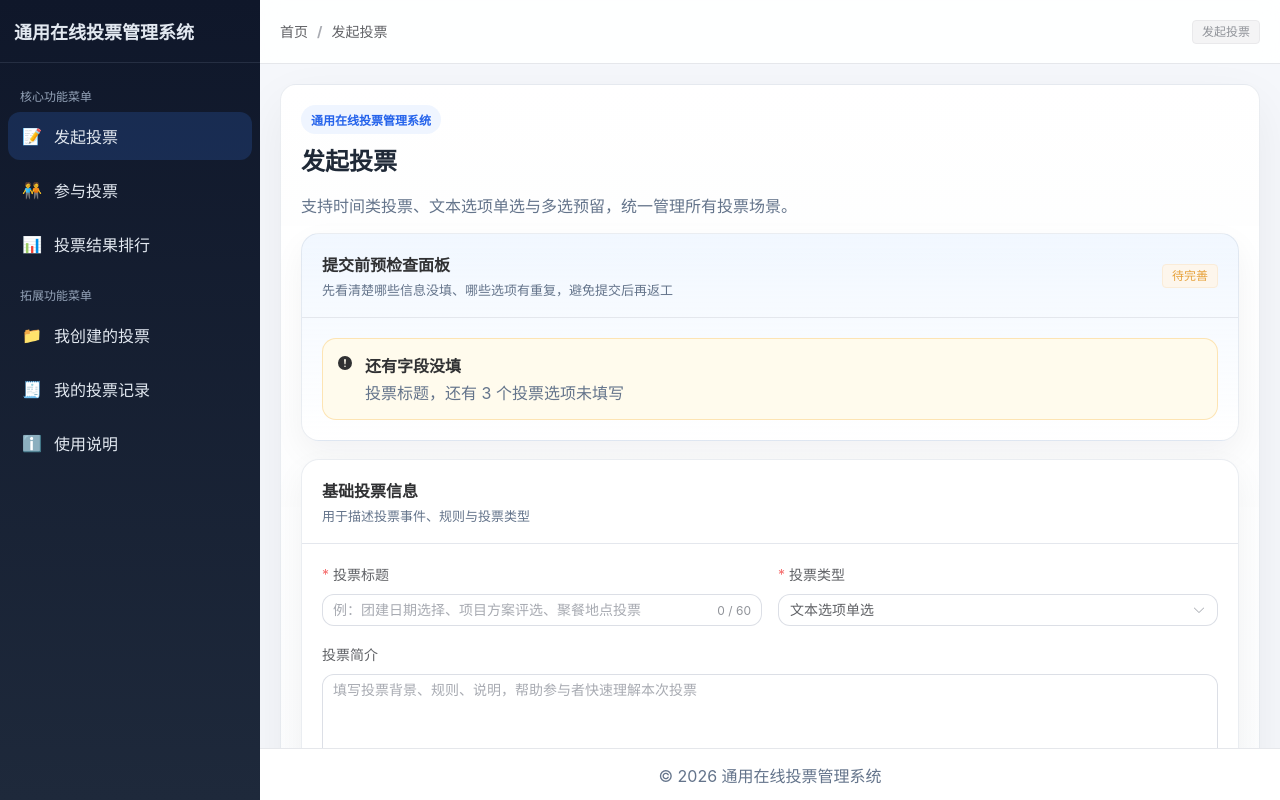
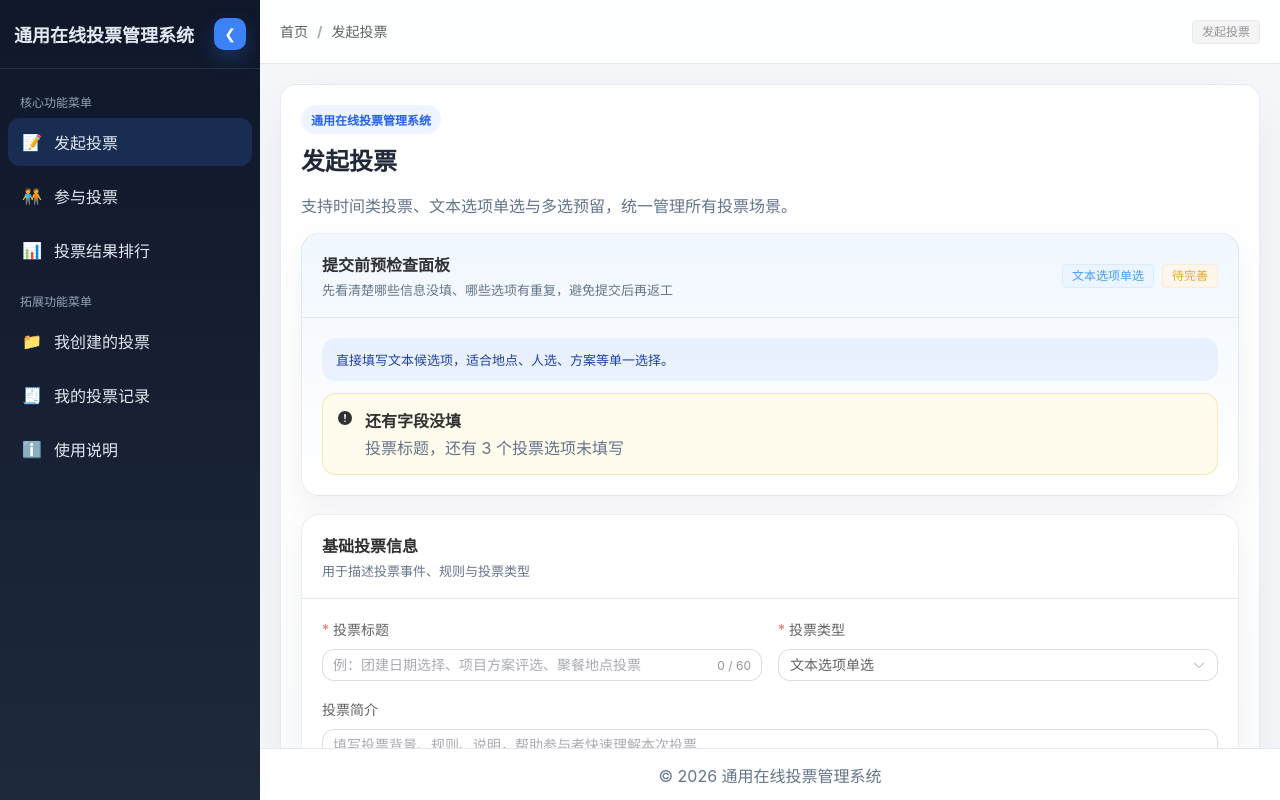
Before and after one commit to LYL-TUST/General-Online-Voting-Management-System, a Vue app in the folder client/: page /create in a window 1280 px wide. Built offline with nearby package versions, Linux system fonts and the light colour scheme.

Commit message:
优化投票选项问题

```diff
--- a/client/src/components/VoteCreateForm.vue
+++ b/client/src/components/VoteCreateForm.vue
@@ -7,9 +7,14 @@
             <h3>提交前预检查面板</h3>
             <p>先看清楚哪些信息没填、哪些选项有重复，避免提交后再返工</p>
           </div>
+          <div class="precheck-type-hint">
+            <el-tag effect="light">{{ voteTypeMeta.label }}</el-tag>
             <el-tag :type="precheckStatus.type" effect="light">{{ precheckStatus.label }}</el-tag>
           </div>
+        </div>
       </template>
+
+      <div class="precheck-intro">{{ voteTypeMeta.description }}</div>
 
       <div v-if="precheckIssues.length" class="issue-list">
         <div v-for="issue in precheckIssues" :key="issue.key" class="issue-item" :class="`issue-${issue.level}`">
@@ -77,14 +82,38 @@
             <h3>投票候选选项</h3>
             <p>{{ optionHint }}</p>
           </div>
+          <el-tag effect="plain">{{ optionModeHint }}</el-tag>
         </div>
       </template>
 
+      <div class="options-scroll-shell" :class="{ 'is-scrollable': isOptionsScrollable }">
         <transition-group name="slot-list" tag="div" class="slot-list">
           <div v-for="(slot, index) in form.options" :key="slot.id" class="slot-row">
             <div class="slot-main">
-            <el-form-item :label="`投票选项 ${index + 1}`" :prop="`options.${index}.label`" :rules="optionItemRules(index)" class="slot-item">
-              <el-input v-model="slot.label" maxlength="80" show-word-limit :placeholder="optionPlaceholder" />
+              <el-form-item :label="optionLabel(index)" :prop="`options.${index}.label`" :rules="optionItemRules(index)" class="slot-item">
+                <el-input
+                  v-if="form.voteType !== 'time'"
+                  v-model="slot.label"
+                  maxlength="80"
+                  show-word-limit
+                  :placeholder="optionPlaceholder"
+                />
+                <div v-else class="time-input-row">
+                  <el-time-picker
+                    v-model="slot.timeValue"
+                    value-format="HH:mm"
+                    format="HH:mm"
+                    placeholder="选择时间"
+                    class="time-input-row__time"
+                  />
+                  <el-input
+                    v-model="slot.timeSuffix"
+                    maxlength="32"
+                    show-word-limit
+                    placeholder="例如：周六、11月20日、A 方案"
+                    class="time-input-row__suffix"
+                  />
+                </div>
               </el-form-item>
 
               <el-form-item label="补充备注" :prop="`options.${index}.note`" class="slot-item">
@@ -97,6 +126,7 @@
             </el-button>
           </div>
         </transition-group>
+      </div>
 
       <el-alert v-if="duplicateHint" :title="duplicateHint" type="error" show-icon :closable="false" style="margin-top: 12px" />
 
@@ -120,7 +150,7 @@ const emit = defineEmits(['submit', 'reset']);
 const formRef = ref();
 const uid = () => `${Date.now()}-${Math.random().toString(16).slice(2)}`;
 
-const createOption = () => ({ id: uid(), label: '', note: '' });
+const createOption = () => ({ id: uid(), label: '', note: '', timeValue: '', timeSuffix: '' });
 const form = reactive({
   title: '',
   description: '',
@@ -130,8 +160,15 @@ const form = reactive({
   options: [createOption(), createOption(), createOption()]
 });
 
+const voteTypeMeta = computed(() => ({
+  time: { label: '时间类投票', description: '使用时间选择器填写候选项，适合会议时间、活动档期、日期选择。' },
+  'text-single': { label: '文本选项单选', description: '直接填写文本候选项，适合地点、人选、方案等单一选择。' },
+  'text-multi': { label: '文本选项多选', description: '适合允许选多个候选项的场景，结果页会提示可选多个。' }
+})[form.voteType]);
+
+const optionModeHint = computed(() => (form.voteType === 'time' ? '时间输入模式' : form.voteType === 'text-multi' ? '多选候选模式' : '单选候选模式'));
 const optionPlaceholder = computed(() => {
-  if (form.voteType === 'time') return '例：周六 14:00、11月20日、活动档期 A';
+  if (form.voteType === 'time') return '输入时间描述，例如：周六上午、11月20日 14:00';
   return '例：方案 A、餐厅 B、张三、礼品套装';
 });
 
@@ -144,13 +181,20 @@ const optionHint = computed(() => {
   return map[form.voteType];
 });
 
+const optionLabel = (index) => (form.voteType === 'time' ? `时间候选 ${index + 1}` : `投票选项 ${index + 1}`);
+
+const buildOptionValue = (item) => {
+  if (form.voteType === 'time') return [item.timeValue, item.timeSuffix].filter(Boolean).join(' ').trim();
+  return item.label.trim();
+};
+
 const optionItemRules = (index) => [
   {
-    validator: (_rule, value, callback) => {
-      if (!String(value || '').trim()) return callback(new Error('投票选项不能为空'));
-      const normalized = form.options.map((item) => item.label.trim());
-      const key = normalized[index];
-      if (key && normalized.filter((item) => item === key).length > 1) return callback(new Error('投票选项存在重复，请修改'));
+    validator: (_rule, _value, callback) => {
+      const current = buildOptionValue(form.options[index]);
+      if (!current) return callback(new Error(form.voteType === 'time' ? '请选择时间或填写时间描述' : '投票选项不能为空'));
+      const normalized = form.options.map((item) => buildOptionValue(item));
+      if (current && normalized.filter((item) => item === current).length > 1) return callback(new Error('投票选项存在重复，请修改'));
       callback();
     },
     trigger: ['blur', 'change']
@@ -171,7 +215,7 @@ const rules = {
 const duplicateHint = computed(() => {
   const seen = new Set();
   for (const item of form.options) {
-    const key = item.label.trim();
+    const key = buildOptionValue(item);
     if (!key) continue;
     if (seen.has(key)) return `存在重复投票选项：${key}`;
     seen.add(key);
@@ -184,7 +228,7 @@ const missingFields = computed(() => {
   if (!form.title.trim()) list.push('投票标题');
   if (!form.voteType) list.push('投票类型');
   if (!form.participationRule) list.push('重复投票限制');
-  const emptyOptions = form.options.reduce((count, item) => count + (!item.label.trim() ? 1 : 0), 0);
+  const emptyOptions = form.options.reduce((count, item) => count + (!buildOptionValue(item) ? 1 : 0), 0);
   if (emptyOptions > 0) list.push(`还有 ${emptyOptions} 个投票选项未填写`);
   return list;
 });
@@ -227,6 +271,7 @@ const precheckStatus = computed(() => {
   return { type: 'success', label: '已通过' };
 });
 
+const isOptionsScrollable = computed(() => form.options.length > 3);
 const submitDisabled = computed(() => Boolean(missingFields.value.length || duplicateHint.value));
 
 watch(
@@ -266,7 +311,15 @@ const reset = () => {
 
 const submit = async () => {
   await formRef.value?.validate();
-  emit('submit', JSON.parse(JSON.stringify(form)));
+  const normalized = JSON.parse(JSON.stringify(form));
+  normalized.options = normalized.options.map((item) => ({
+    id: item.id,
+    label: form.voteType === 'time' ? buildOptionValue(item) : item.label.trim(),
+    note: item.note,
+    timeValue: item.timeValue,
+    timeSuffix: item.timeSuffix
+  }));
+  emit('submit', normalized);
 };
 
 defineExpose({ reset });
@@ -369,6 +422,30 @@ defineExpose({ reset });
   gap: 16px;
 }
 
+.options-scroll-shell {
+  max-height: none;
+  overflow: visible;
+}
+
+.options-scroll-shell.is-scrollable {
+  max-height: 460px;
+  overflow: auto;
+  padding-right: 6px;
+}
+
+.options-scroll-shell.is-scrollable::-webkit-scrollbar {
+  width: 8px;
+}
+
+.options-scroll-shell.is-scrollable::-webkit-scrollbar-thumb {
+  border-radius: 999px;
+  background: rgba(148, 163, 184, 0.45);
+}
+
+.options-scroll-shell.is-scrollable::-webkit-scrollbar-track {
+  background: transparent;
+}
+
 .slot-list {
   display: flex;
   flex-direction: column;
@@ -393,17 +470,34 @@ defineExpose({ reset });
   gap: 14px;
 }
 
-.slot-picker {
+.precheck-type-hint {
   display: flex;
+  gap: 8px;
+  flex-wrap: wrap;
+  justify-content: flex-end;
+}
+
+.precheck-intro {
+  margin-bottom: 12px;
+  padding: 12px 14px;
+  border-radius: 14px;
+  background: rgba(59, 130, 246, 0.08);
+  color: #1e40af;
+  font-size: 13px;
+}
+
+.time-input-row {
+  display: grid;
+  grid-template-columns: 130px minmax(0, 1fr);
   gap: 10px;
 }
 
-.weekday-select {
-  width: 110px;
+.time-input-row__time {
+  width: 100%;
 }
 
-.time-select {
-  flex: 1;
+.time-input-row__suffix {
+  width: 100%;
 }
 
 .toolbar {
--- a/client/src/components/VoteOptionList.vue
+++ b/client/src/components/VoteOptionList.vue
@@ -8,7 +8,7 @@
       <el-card v-for="item in sortedOptions" :key="item.id" shadow="never">
         <div class="detail-header">
           <div>
-            <h3>{{ item.time }}</h3>
+            <h3>{{ item.label || item.time }}</h3>
             <div class="muted">票数：{{ item.votes }}</div>
           </div>
           <el-button type="primary" @click="$emit('vote', item.id)">
--- a/client/src/components/VoteRankChart.vue
+++ b/client/src/components/VoteRankChart.vue
@@ -3,10 +3,14 @@
     <header class="rank-visual-card__header rank-visual-card__header--luxury">
       <div>
         <h2 class="rank-visual-card__title rank-visual-card__title--luxury">投票结果可视化</h2>
+        <p class="rank-visual-card__subtitle">{{ voteTypeMeta.description }}</p>
       </div>
-      <el-tag v-if="activeLabel" type="success" effect="dark" class="rank-active-tag">
-        当前选中投票：{{ activeLabel }}
-      </el-tag>
+      <div class="rank-tags">
+        <el-tag v-if="voteTypeMeta.badge" effect="light">{{ voteTypeMeta.badge }}</el-tag>
+        <el-tag v-if="activeLabel" type="success" effect="dark" class="rank-active-tag">
+          当前选中投票：{{ activeLabel }}
+        </el-tag>
+      </div>
     </header>
 
     <section class="rank-metrics">
@@ -22,7 +26,10 @@
 
     <section class="rank-list-panel rank-list-panel--luxury">
       <div class="section-title">
-        <h3 class="rank-list-panel__title">投票排行</h3>
+        <div>
+          <h3 class="rank-list-panel__title">投票排行</h3>
+          <p class="rank-list-panel__subtitle">{{ voteTypeMeta.rankHint }}</p>
+        </div>
       </div>
       <div class="rank-list">
         <div
@@ -59,6 +66,15 @@ const props = defineProps({
 const chartRef = ref();
 let chart;
 
+const voteTypeMeta = computed(() => {
+  const type = props.vote?.voteType || 'text-single';
+  return {
+    time: { description: '时间类投票会优先按时间候选项展示，结果更偏向档期对比。', badge: '时间类', rankHint: '按票数比较时间候选项，适合看档期/时段优先级。' },
+    'text-single': { description: '单选投票会直接展示每个选项的票数排名。', badge: '单选', rankHint: '按票数直接排行，第一名就是当前最优选。' },
+    'text-multi': { description: '多选投票更适合看多个候选项同时入选的趋势。', badge: '多选', rankHint: '多选场景不只看第一名，也要关注前几名的聚集度。' }
+  }[type];
+});
+
 const rankedOptions = computed(() => {
   const list = props.vote?.options ? [...props.vote.options] : [];
   return list.sort((a, b) => {
@@ -79,8 +95,8 @@ const avgVotes = computed(() => (rankedOptions.value.length ? (totalVotes.value
 
 const metrics = computed(() => [
   { label: '总参与人数', value: `${props.vote?.participants || 0} 人` },
-  { label: '最高得票', value: `${maxVotes.value} 票` },
-  { label: '平均票数', value: `${avgVotes.value} 票` },
+  { label: props.vote?.voteType === 'text-multi' ? '入选热度' : '最高得票', value: `${maxVotes.value} 票` },
+  { label: props.vote?.voteType === 'time' ? '平均时段票数' : '平均票数', value: `${avgVotes.value} 票` },
   { label: '当前领先', value: topLabel.value }
 ]);
 
@@ -95,6 +111,7 @@ const renderChart = () => {
   if (!chart || !props.vote) return;
   const options = [...(props.vote.options || [])];
   const total = Math.max(1, totalVotes.value);
+  const isMulti = props.vote?.voteType === 'text-multi';
 
   chart.setOption({
     animationDuration: 800,
@@ -150,7 +167,7 @@ const renderChart = () => {
     },
     series: [
       {
-        name: '票数',
+        name: isMulti ? '多选票数' : '票数',
         type: 'bar',
         barWidth: 36,
         barMaxWidth: 48,
--- a/client/src/components/VoteRankList.vue
+++ b/client/src/components/VoteRankList.vue
@@ -1,7 +1,11 @@
 <template>
   <section class="page-card">
     <div class="section-title">
-      <h2>榜单列表</h2>
+      <div>
+        <h2>榜单列表</h2>
+        <p class="muted">{{ listHint }}</p>
+      </div>
+      <el-tag v-if="vote?.voteType === 'text-multi'" type="warning" effect="light">可选多个</el-tag>
     </div>
     <el-table :data="sortedOptions" border style="width: 100%">
       <el-table-column type="index" label="#" width="80" />
@@ -14,6 +18,14 @@
 <script setup>
 import { computed } from 'vue';
 const props = defineProps({ vote: Object });
+const listHint = computed(() => {
+  const type = props.vote?.voteType || 'text-single';
+  return {
+    time: '时间类投票按候选时段直接排行，越靠前代表越适合当前安排。',
+    'text-single': '单选场景直接按得票排序，方便一眼判断最终首选。',
+    'text-multi': '多选场景会保留前排热度，查看前几名更有参考价值。'
+  }[type];
+});
 const sortedOptions = computed(() => {
   if (!props.vote) return [];
   return [...(props.vote.options || [])].sort((a, b) => (b.votes - a.votes) || (a.id - b.id));
--- a/client/src/layouts/AppLayout.vue
+++ b/client/src/layouts/AppLayout.vue
@@ -7,6 +7,9 @@
           <div class="sidebar__brand-text">
             <h1 v-if="!store.sidebarCollapsed">通用在线投票管理系统</h1>
           </div>
+          <button class="sidebar__collapse-btn" :aria-label="store.sidebarCollapsed ? '展开侧边栏' : '收起侧边栏'" @click="store.toggleSidebar">
+            <span class="sidebar__collapse-icon" :class="{ 'is-collapsed': store.sidebarCollapsed }">❮</span>
+          </button>
         </div>
       </div>
       <div class="sidebar__menu">
@@ -99,3 +102,44 @@ const currentTitle = computed(() => {
 
 const shareText = computed(() => (typeof window !== 'undefined' && (route.name === 'join' || route.name === 'rank') ? window.location.href : ''));
 </script>
+
+<style scoped>
+.sidebar__brand-row {
+  display: flex;
+  align-items: center;
+  justify-content: space-between;
+  gap: 12px;
+}
+
+.sidebar__collapse-btn {
+  display: inline-flex;
+  align-items: center;
+  justify-content: center;
+  width: 32px;
+  height: 32px;
+  border: 0;
+  border-radius: 10px;
+  background: #3b82f6;
+  color: #fff;
+  cursor: pointer;
+  box-shadow: 0 8px 20px rgba(59, 130, 246, 0.25);
+  transition: transform 0.2s ease, background 0.2s ease, box-shadow 0.2s ease;
+}
+
+.sidebar__collapse-btn:hover {
+  background: #2563eb;
+  transform: translateY(-1px);
+  box-shadow: 0 10px 24px rgba(59, 130, 246, 0.3);
+}
+
+.sidebar__collapse-icon {
+  color: #fff;
+  font-size: 14px;
+  line-height: 1;
+  transition: transform 0.2s ease;
+}
+
+.sidebar__collapse-icon.is-collapsed {
+  transform: rotate(180deg);
+}
+</style>
```
Also changed, not shown: client/src/pages/CreateVotePage.vue (+14 -4 lines), 1 other file (tests, documents, lock files or other folders). Lines whose indentation alone changed are shown as unchanged.
